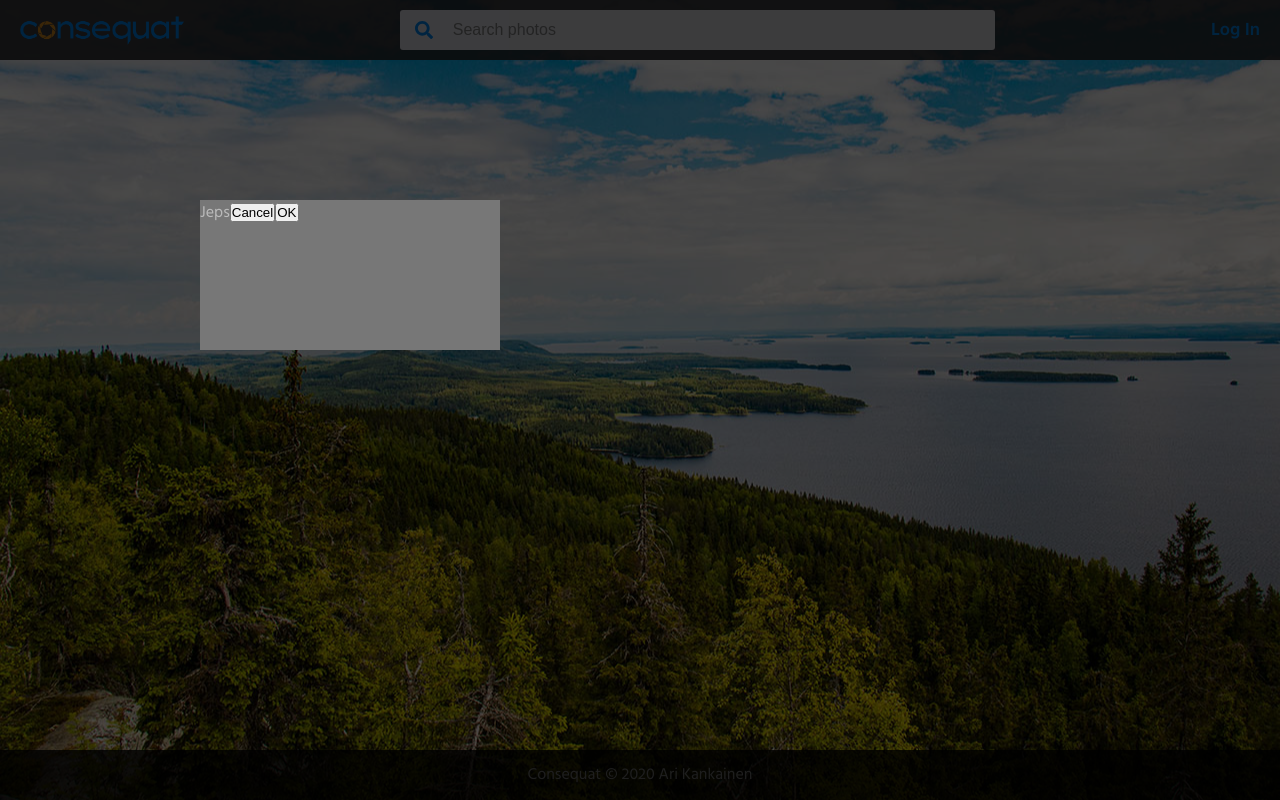
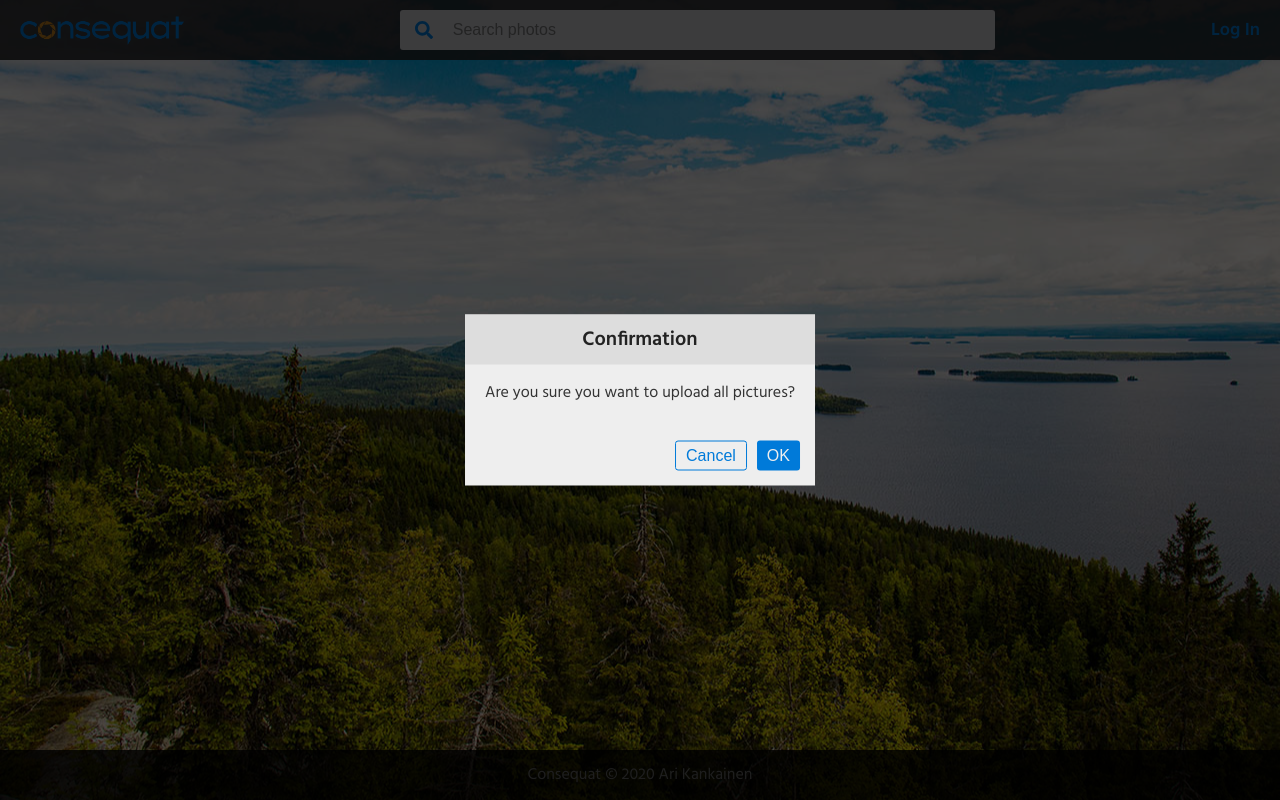
Before and after one commit to arikankainen/consequat-client, a React (Create React App) app: page / in a window 1280 px wide. Built offline with nearby package versions, Linux system fonts and the light colour scheme; what @apollo/link-context would draw is missing.

Commit message:
confirmationDialogille alustava tyyli

```diff
--- a/src/components/ConfirmationDialog/Confirmation.tsx
+++ b/src/components/ConfirmationDialog/Confirmation.tsx
@@ -1,26 +1,14 @@
 import React, { useState } from 'react';
 import Modal from './Modal';
-import styled from 'styled-components';
-
-const BackDrop = styled.div`
-  position: fixed;
-  width: 100%;
-  height: 100%;
-  top: 0;
-  left: 0;
-  background-color: rgba(0, 0, 0, 0.7);
-  z-index: 1002;
-`;
-
-const Container = styled.div`
-  position: fixed;
-  width: 300px;
-  height: 150px;
-  top: 200px;
-  left: 200px;
-  background-color: #777;
-  z-index: 1002;
-`;
+import {
+  BackDrop,
+  FloatingContainer,
+  Topic,
+  Content,
+  Button,
+  WhiteButton,
+  ButtonArea
+} from './Styles';
 
 const Confirmation = () => {
   const [isOpen, setIsOpen] = useState(true);
@@ -28,11 +16,16 @@ const Confirmation = () => {
   return (
     <Modal isOpen={isOpen}>
       <BackDrop>
-        <Container>
-          Jeps
-          <button onClick={() => setIsOpen(false)}>Cancel</button>
-          <button onClick={() => setIsOpen(false)}>OK</button>
-        </Container>
+        <FloatingContainer>
+          <Topic>Confirmation</Topic>
+          <Content>
+            Are you sure you want to upload all pictures?
+          </Content>
+          <ButtonArea>
+            <WhiteButton onClick={() => setIsOpen(false)}>Cancel</WhiteButton>
+            <Button onClick={() => setIsOpen(false)}>OK</Button>
+          </ButtonArea>
+        </FloatingContainer>
       </BackDrop>
     </Modal>
   );
--- /dev/null
+++ b/src/components/ConfirmationDialog/Styles.tsx
@@ -0,0 +1,73 @@
+import styled from 'styled-components';
+
+export const BackDrop = styled.div`
+  position: fixed;
+  width: 100%;
+  height: 100%;
+  top: 0;
+  left: 0;
+  background-color: rgba(0, 0, 0, 0.7);
+  z-index: 1002;
+`;
+
+export const FloatingContainer = styled.div`
+  position: fixed;
+  top: 50%;
+  left: 50%;
+  transform: translateX(-50%) translateY(-50%);
+  z-index: 1002;
+  background-color: #eee;
+`;
+
+export const Topic = styled.div`
+  padding: 15px;
+  color: #222;
+  line-height: 1;
+  text-align: center;
+  font-size: 20px;
+  font-weight: 600;
+  background-color: #ddd;
+`;
+
+export const Content = styled.div`
+  padding: 20px;
+  color: #333;
+  line-height: 1;
+`;
+
+export const ButtonArea = styled.div`
+  display: flex;
+  justify-content: flex-end;
+  padding: 10px 10px 5px 10px;
+`;
+
+export const Button = styled.button`
+  margin: 10px 5px;
+  padding: 5px 10px;
+  background-color: var(--accent-color-2);
+  border: none;
+  border-radius: var(--input-border-radius);
+  color: #eee;
+  font-size: var(--default-font-size);
+  cursor: pointer;
+
+  &:focus {
+    outline-width: 0;
+  }
+
+  &:hover {
+    background-color: var(--accent-color-2-hover);
+  }
+`;
+
+export const WhiteButton = styled(Button)`
+  border: 1px solid var(--accent-color-2);
+  background-color: #eee;
+  color: var(--accent-color-2);
+
+  &:hover {
+    border: 1px solid var(--accent-color-2-hover);
+    background-color: #fff;
+    color: var(--accent-color-2-hover);
+  }
+`;
```
